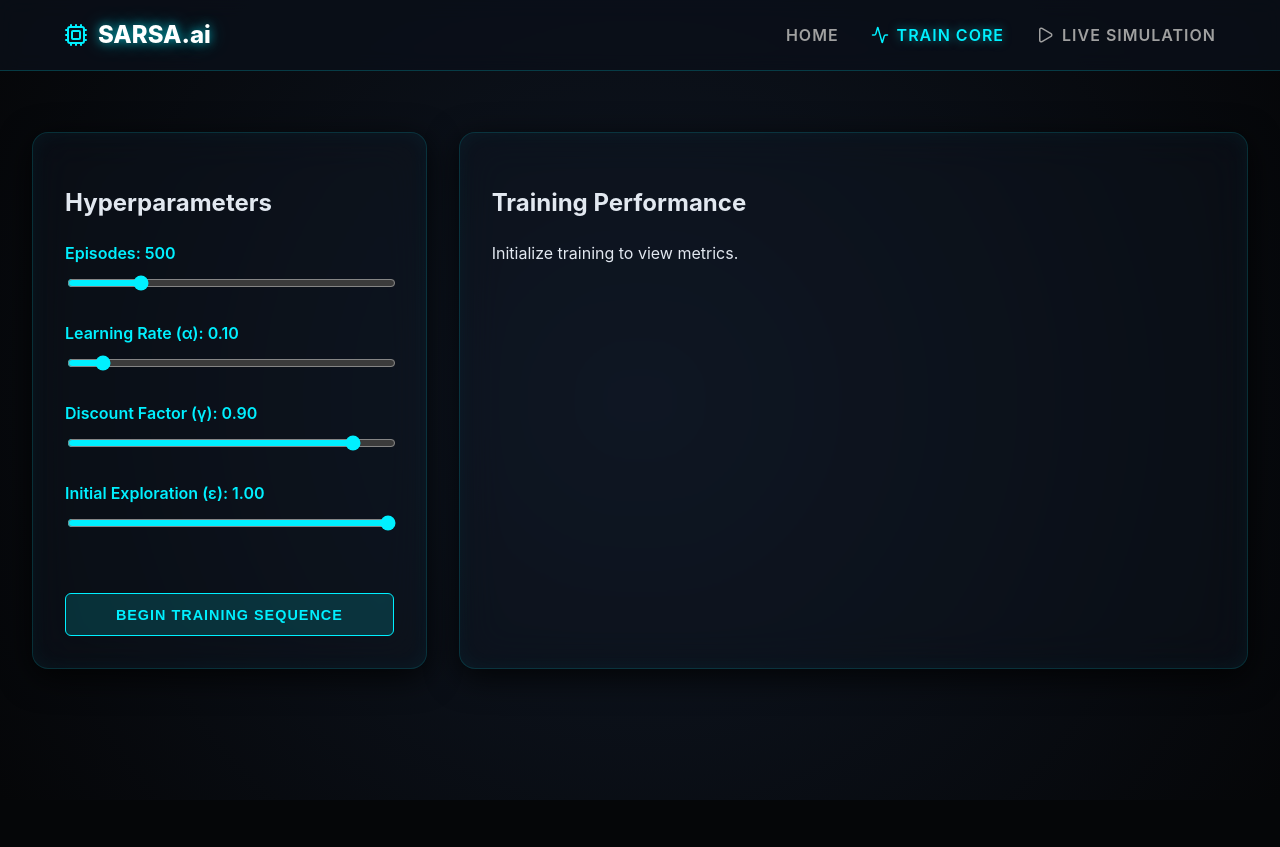
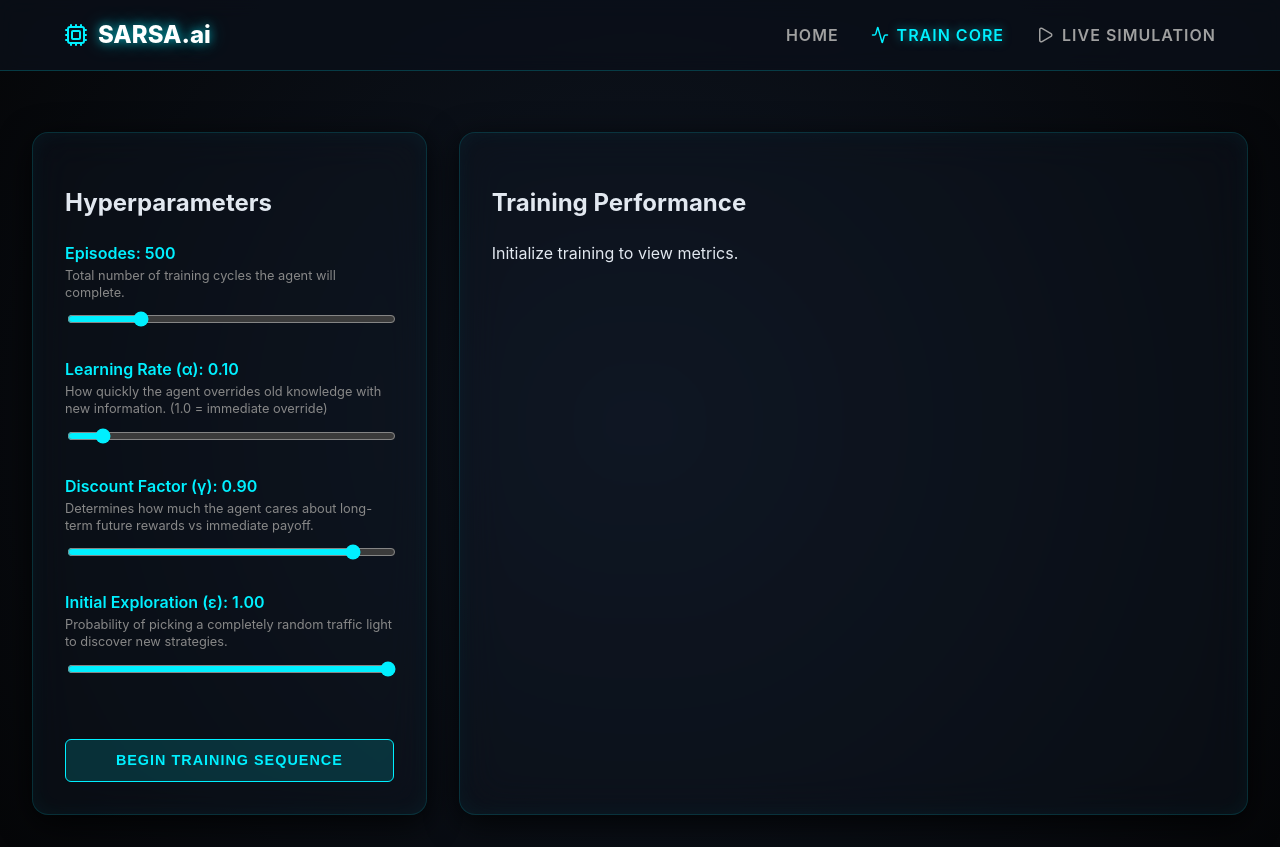
Before and after one commit to Megavarshan/Traffic-Application-SARSA, a React (Vite) app in the folder frontend/: page /train in a window 1280 px wide. Before the commit the page ends 800 px from the top, so only its background shows below. Built offline with nearby package versions, Linux system fonts and the light colour scheme; no server answers.

Commit message:
Add minute concept explanations to Train and Simulate pages

```diff
--- a/frontend/src/index.css
+++ b/frontend/src/index.css
@@ -228,9 +228,16 @@ body {
 .param-group { margin-bottom: 1.5rem; }
 .param-group label {
   display: block;
-  margin-bottom: 0.5rem;
+  margin-bottom: 0.2rem;
   color: var(--accent-cyan);
   font-weight: 600;
+}
+.param-desc {
+  font-size: 0.8rem;
+  color: #888;
+  margin-top: 0;
+  margin-bottom: 0.5rem;
+  line-height: 1.3;
 }
 input[type=range] { width: 100%; accent-color: var(--accent-cyan); }
 
--- a/frontend/src/pages/Simulate.tsx
+++ b/frontend/src/pages/Simulate.tsx
@@ -167,6 +167,9 @@ export default function Simulate() {
         {/* RIGHT: Explainability */}
         <div className="glass-panel brain-panel">
           <h2>Agent Thought Process</h2>
+          <p className="param-desc" style={{ marginBottom: '1rem' }}>
+            The RL Agent calculates a "Q-Value" (Quality Score) for each possible action based on past experiences. It chooses the traffic light configuration with the highest Q-Value to minimize traffic globally.
+          </p>
 
           <div className="q-value-bar-container">
             <div className="q-label"><span>Q(NS Green)</span> <span>{q_ns.toFixed(2)}</span></div>
--- a/frontend/src/pages/Train.tsx
+++ b/frontend/src/pages/Train.tsx
@@ -47,6 +47,7 @@ export default function Train() {
           <h2>Hyperparameters</h2>
           <div className="param-group">
             <label>Episodes: {params.episodes}</label>
+            <p className="param-desc">Total number of training cycles the agent will complete.</p>
             <input
               type="range" min="100" max="2000" step="100"
               value={params.episodes}
@@ -55,6 +56,7 @@ export default function Train() {
           </div>
           <div className="param-group">
             <label>Learning Rate (α): {params.alpha.toFixed(2)}</label>
+            <p className="param-desc">How quickly the agent overrides old knowledge with new information. (1.0 = immediate override)</p>
             <input
               type="range" min="0.01" max="1.0" step="0.01"
               value={params.alpha}
@@ -63,6 +65,7 @@ export default function Train() {
           </div>
           <div className="param-group">
             <label>Discount Factor (γ): {params.gamma.toFixed(2)}</label>
+            <p className="param-desc">Determines how much the agent cares about long-term future rewards vs immediate payoff.</p>
             <input
               type="range" min="0.1" max="1.0" step="0.1"
               value={params.gamma}
@@ -71,6 +74,7 @@ export default function Train() {
           </div>
           <div className="param-group">
             <label>Initial Exploration (ε): {params.epsilon.toFixed(2)}</label>
+            <p className="param-desc">Probability of picking a completely random traffic light to discover new strategies.</p>
             <input
               type="range" min="0.1" max="1.0" step="0.1"
               value={params.epsilon}
```
